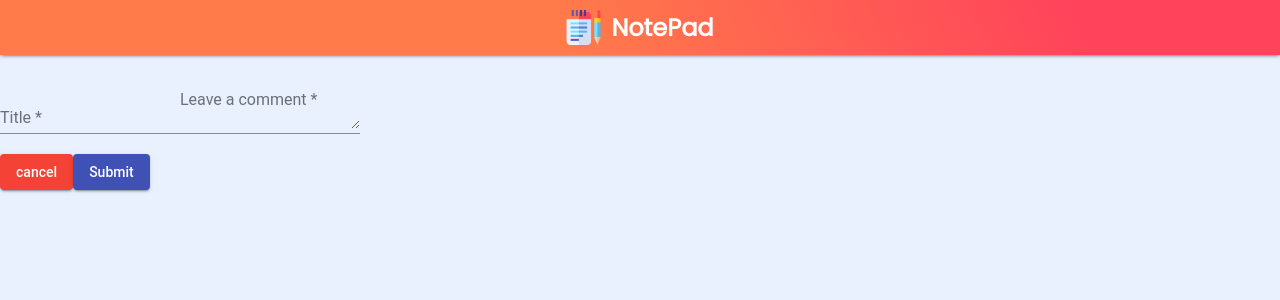
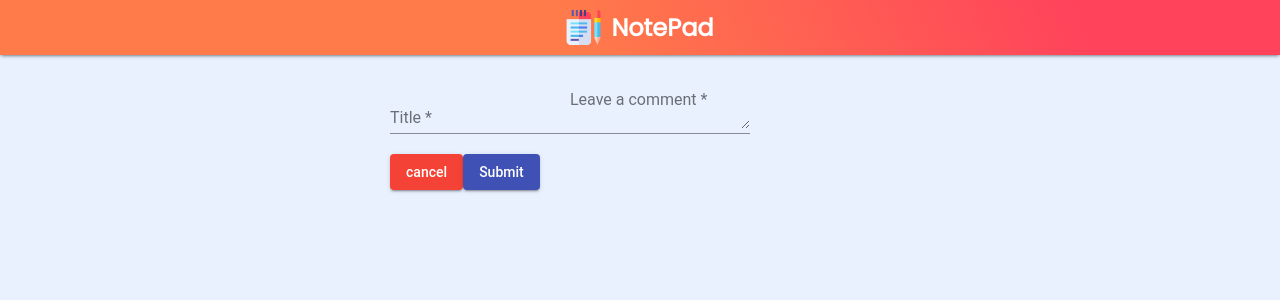
Before and after one commit to Moro-Afriyie/Note-App, an Angular app: page /addNote in a window 1280 px wide. Shown: the top 300 px of the page. Built offline with nearby package versions, Linux system fonts and the light colour scheme.

Commit message:
updated the html markup by adding the various formGroup names and formControlNames

```diff
--- a/src/app/add-note-page/add-note-page.component.html
+++ b/src/app/add-note-page/add-note-page.component.html
@@ -1,7 +1,8 @@
+<div class="addnote-container">
     <form [formGroup]="addNoteForm" class="add-note-form">
         <mat-form-field class="add-note-form__title">
             <mat-label>Title</mat-label>
-        <input matInput placeholder="Title" value="Sushi" formControlName="title">
+            <input matInput placeholder="Title goes here...." value="Sushi" formControlName="title">
         </mat-form-field>
         <!--*ngIf="emailFormControl.hasError('required')"-->
         <mat-error *ngIf="addNoteForm.hasError('required')">
@@ -19,3 +20,4 @@
             <button mat-raised-button color="primary">Submit</button>
         </div>
     </form>
+</div>
```
Lines whose indentation alone changed are shown as unchanged.
